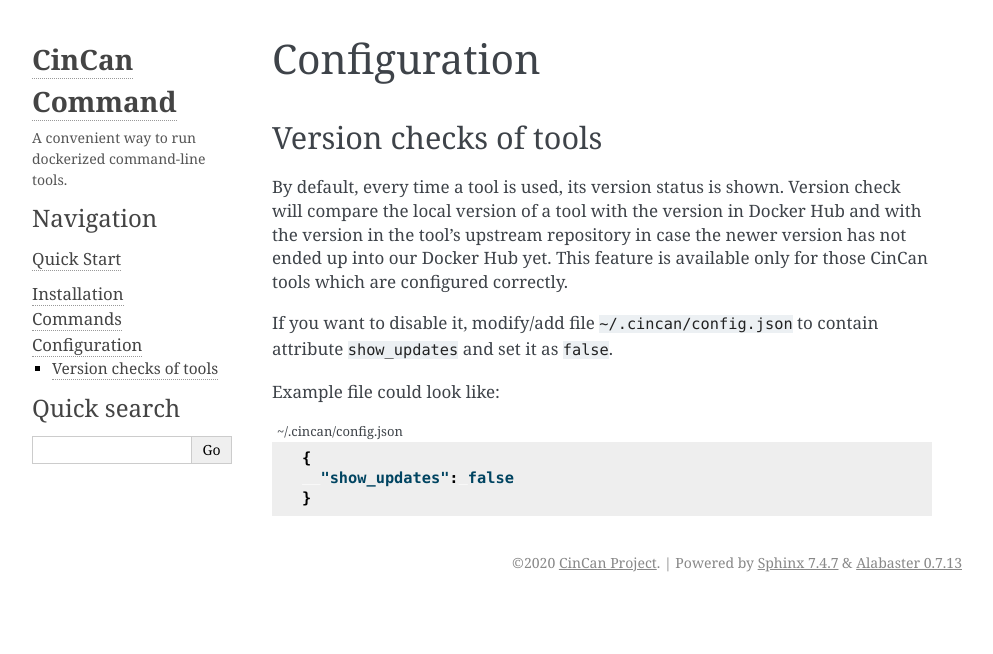
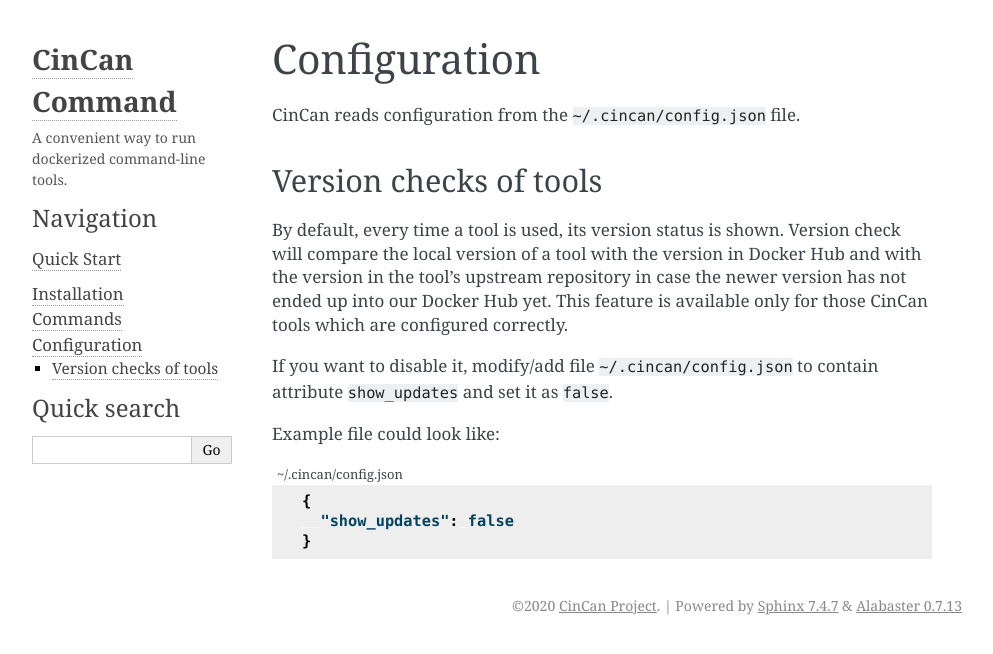
Before and after one commit to cincanproject/cincan-command, a Sphinx documentation site: the page built from docs/configuration.rst, in a window 1280 px wide. Shown: the top 654 px of the page, without its empty margins (148-1141 px from the left). Built offline with Sphinx 7.4.7, drawn with Linux system fonts in a browser that asks for light colours.

Commit message:
Added config file location info

```diff
--- a/docs/configuration.rst
+++ b/docs/configuration.rst
@@ -3,6 +3,8 @@
 =============
 Configuration
 =============
+
+CinCan reads configuration from the ``~/.cincan/config.json`` file.
 
 -----------------------
 Version checks of tools
```
